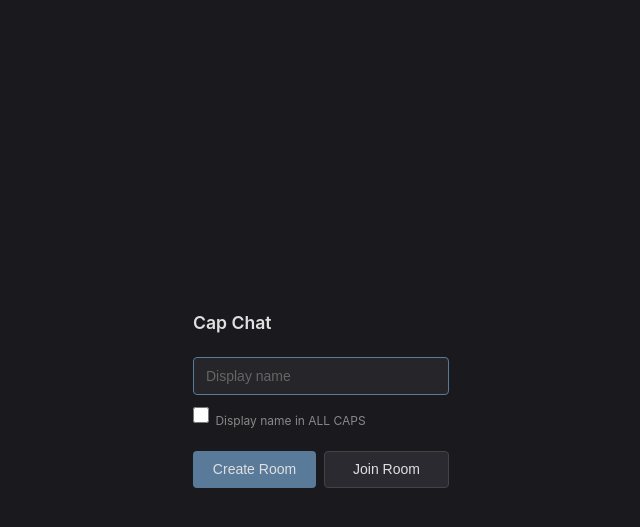
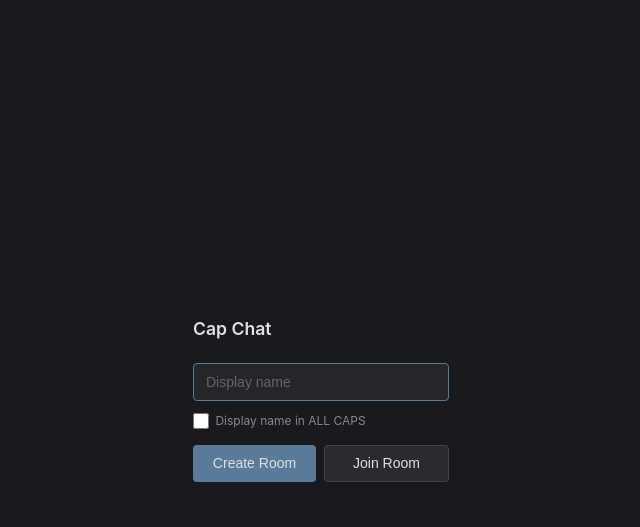
Before and after one commit to christmastodd-dot/Christmas-repo, a FastAPI app: page / in a window 1280 px wide. Shown: the top 527 px of the page, without its empty margins (319-959 px from the left). Run offline with FastAPI, Linux system fonts and the light colour scheme.

Commit message:
Fix ALL CAPS checkbox hidden by generic input styles
The .join-card input rule was styling all inputs including
the checkbox with block display, full width, dark background
etc. Scoped it to text and password inputs only so the
checkbox renders normally.

https://claude.ai/code/session_01QhKHsUjc4FFXgJwHC6jea5

```diff
--- a/desk-chat/static/style.css
+++ b/desk-chat/static/style.css
@@ -39,7 +39,8 @@ body {
     margin-bottom: 1.5rem;
 }
 
-.join-card input {
+.join-card input[type="text"],
+.join-card input[type="password"] {
     display: block;
     width: 100%;
     padding: 0.6rem 0.75rem;
@@ -52,11 +53,13 @@ body {
     outline: none;
 }
 
-.join-card input:focus {
+.join-card input[type="text"]:focus,
+.join-card input[type="password"]:focus {
     border-color: #5a7a9a;
 }
 
-.join-card input::placeholder {
+.join-card input[type="text"]::placeholder,
+.join-card input[type="password"]::placeholder {
     color: #666;
 }
 
```
